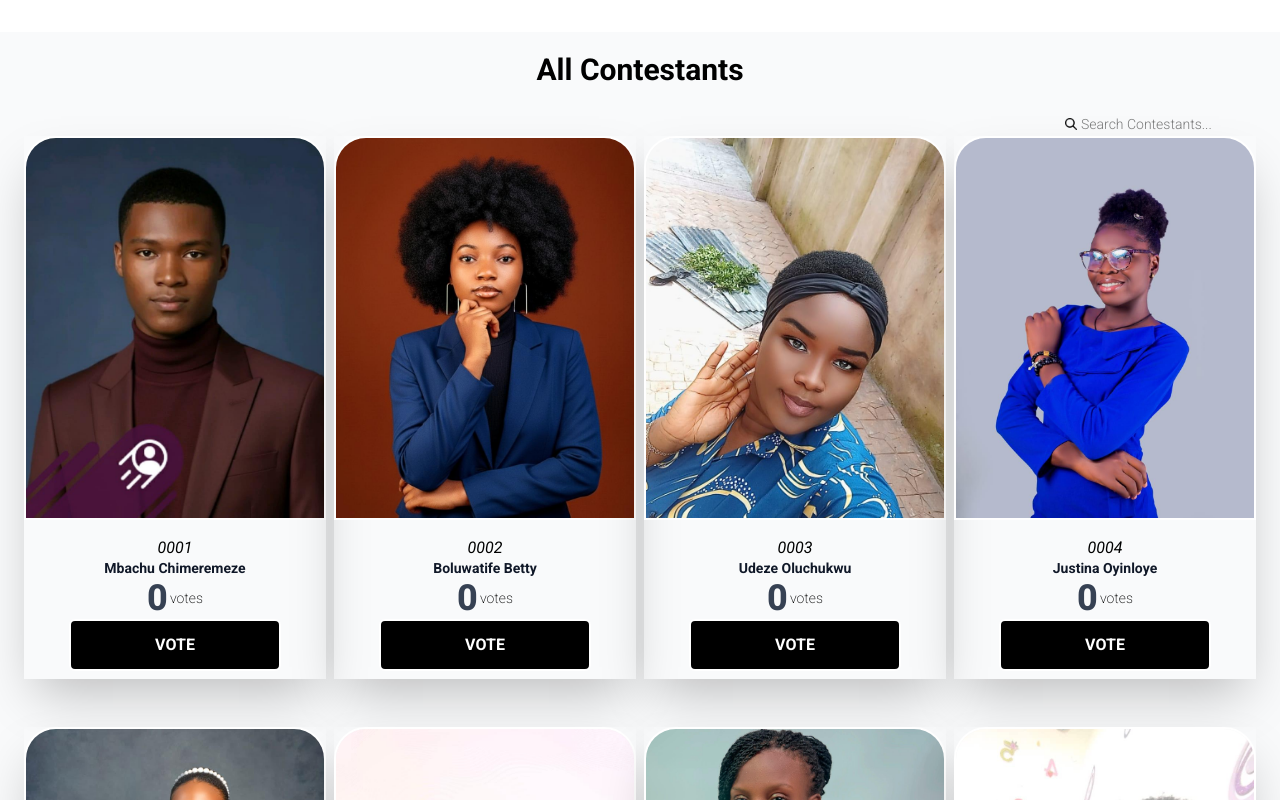
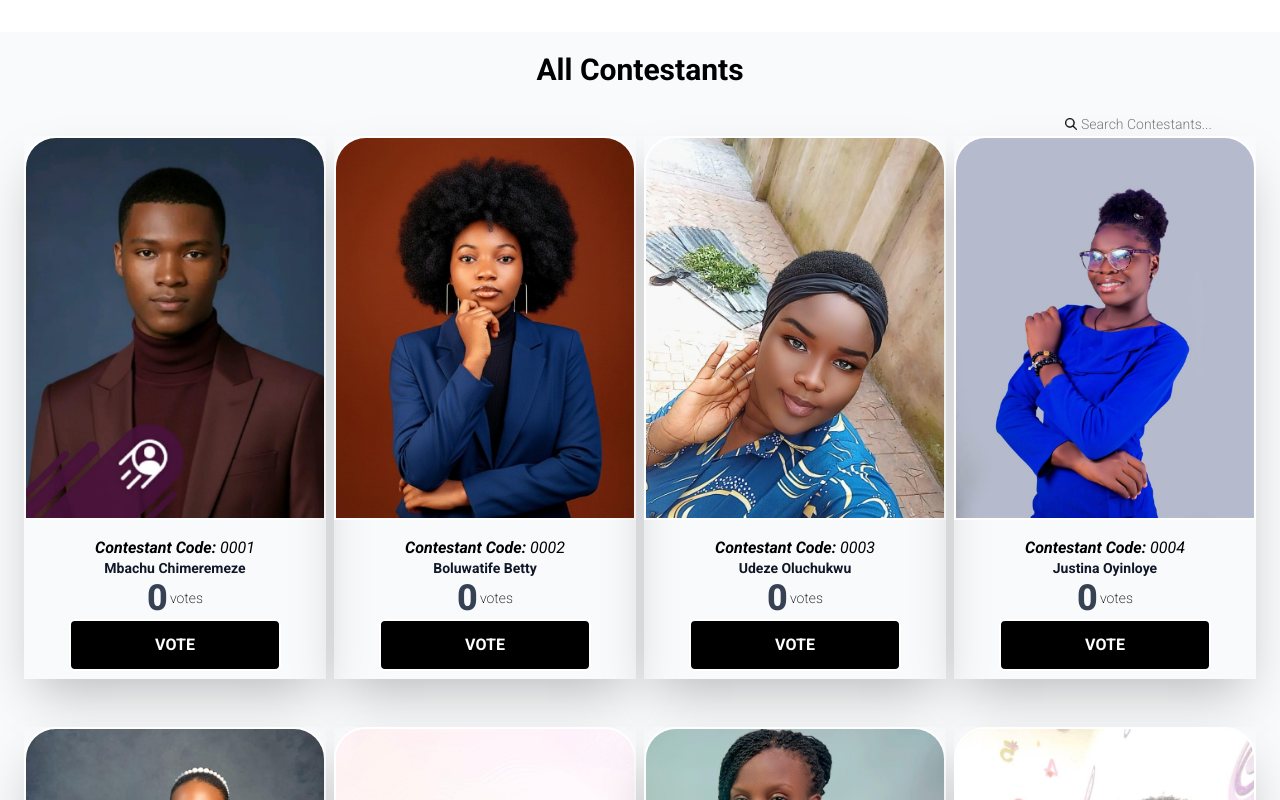
Before and after one commit to isaiah973/rankingSystem, a React (Vite) app: page / in a window 1280 px wide. Shown: the part 1180-1980 px from the top of the page. Built offline with nearby package versions, Linux system fonts and the light colour scheme.

Commit message:
added contestant code

```diff
--- a/src/Components/RankedContestants.jsx
+++ b/src/Components/RankedContestants.jsx
@@ -54,7 +54,7 @@ export default function RankedContestants() {
             </div>
             <div>
               <div className="w-[100%]">
-              <p className="text-center italic p-0">{contestant.contestantId}</p>
+              <p className="text-center italic p-0"> <b>Contestant Code: </b>{contestant.contestantId}</p>
               <h2 className="text-sm text-center font-bold text-gray-900 leading-tight w-full">{contestant.name}</h2>
             </div>
             <div className="flex items-center justify-center gap-1">
```
